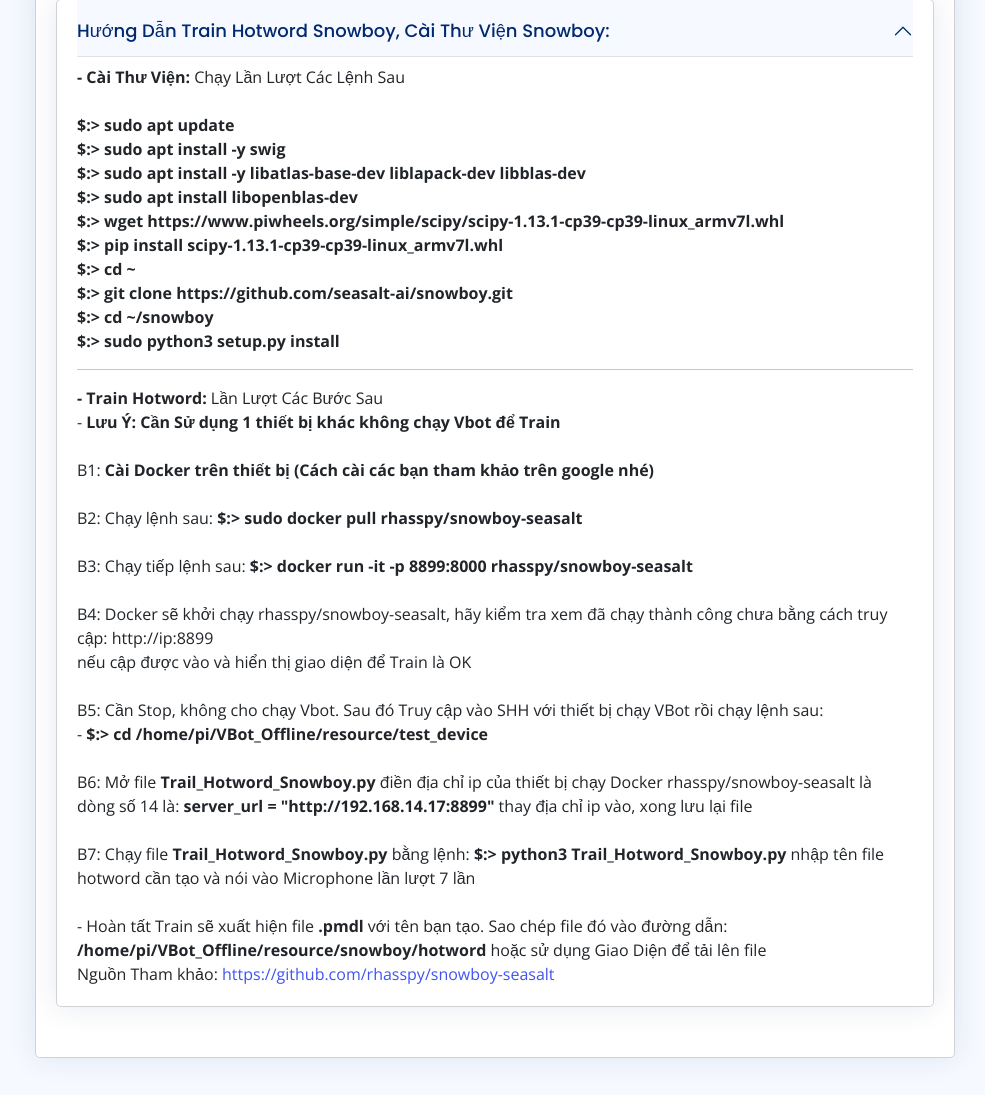
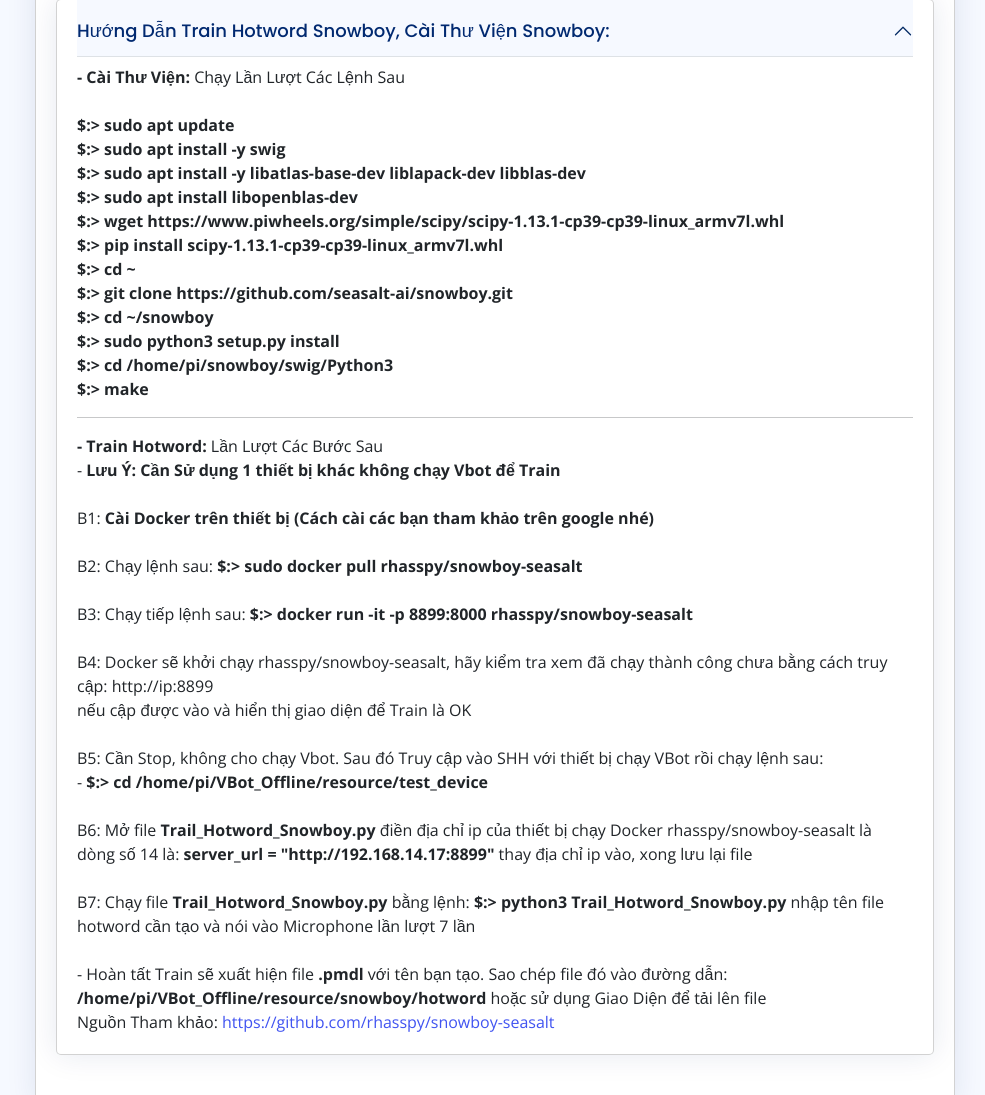
Before and after one commit to marion001/VBot_Offline, a PHP site: page /FAQ.php in a window 1280 px wide, after a click on "Hướng Dẫn Train Hotword Snowboy, Cài Thư Viện Snowboy:". Shown: the part 1693-2788 px from the top of the page, without its empty margins (295-1280 px from the left). Run offline with PHP 8.4, Linux system fonts and the light colour scheme; data that the repository does not hold is empty; some libraries are stand-ins or nearby versions.

Commit message:
first commit

```diff
--- a/html/FAQ.php
+++ b/html/FAQ.php
@@ -412,7 +412,9 @@ $:> pip install scipy-1.13.1-cp39-cp39-linux_armv7l.whl<br/>
 $:> cd ~<br/>
 $:> git clone https://github.com/seasalt-ai/snowboy.git<br/>
 $:> cd ~/snowboy<br/>
-$:> sudo python3 setup.py install</b>
+$:> sudo python3 setup.py install<br/>
+$:> cd /home/pi/snowboy/swig/Python3<br/>
+$:> make</b>
 <hr/>
 <b>- Train Hotword:</b> Lần Lượt Các Bước Sau<br/>
 - <b>Lưu Ý: Cần Sử dụng 1 thiết bị khác không chạy Vbot để Train</b><br/><br>
```
